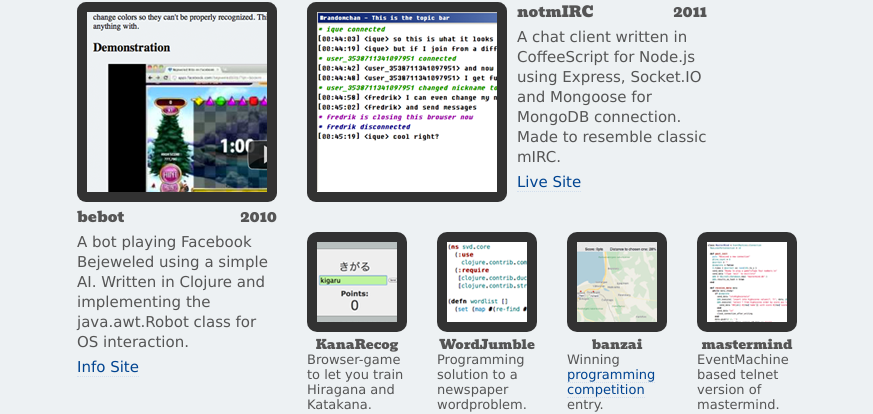
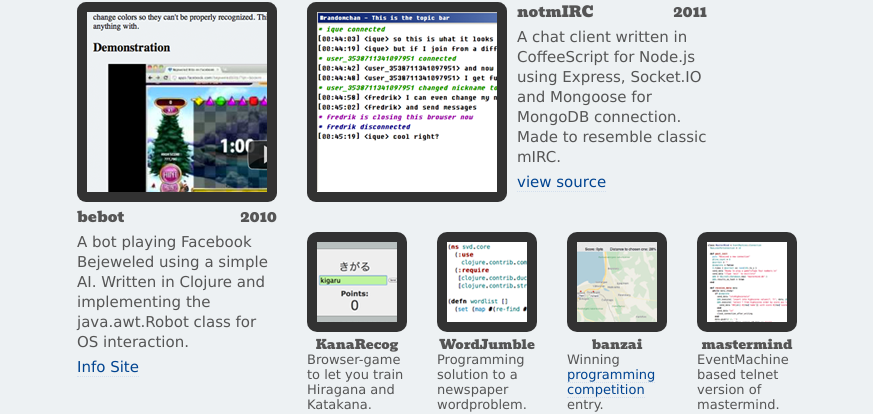
Before and after one commit to folsen/folsen.github.io, a Jekyll site: the page built from index.html, in a window 1280 px wide. Shown: the part 760-1174 px from the top of the page, without its empty margins (203-1076 px from the left). Built offline with Jekyll 4.4.1, drawn with Linux system fonts in a browser that asks for light colours; Markdown is read by kramdown in place of the engine named in the settings; comment, search, counter and statistics services are not loaded.

Commit message:
Linking to source for notmIRC

```diff
--- a/index.html
+++ b/index.html
@@ -102,7 +102,7 @@ description: "A summary of my coding."
     <div class="big-text">
       <div style="margin-bottom:5px;"><div class="title">notmIRC</div><div class="year">2011</div><br style="clear:both;"></div>
         A chat client written in CoffeeScript for Node.js using Express, Socket.IO and Mongoose for MongoDB connection. Made to resemble classic mIRC.
-      <span class="link"><a href="http://notmirc.com">Live Site</a></span>
+      <span class="link"><a href="https://github.com/ique/notmIRC">view source</a></span>
     </div>
   </div>
 
```
